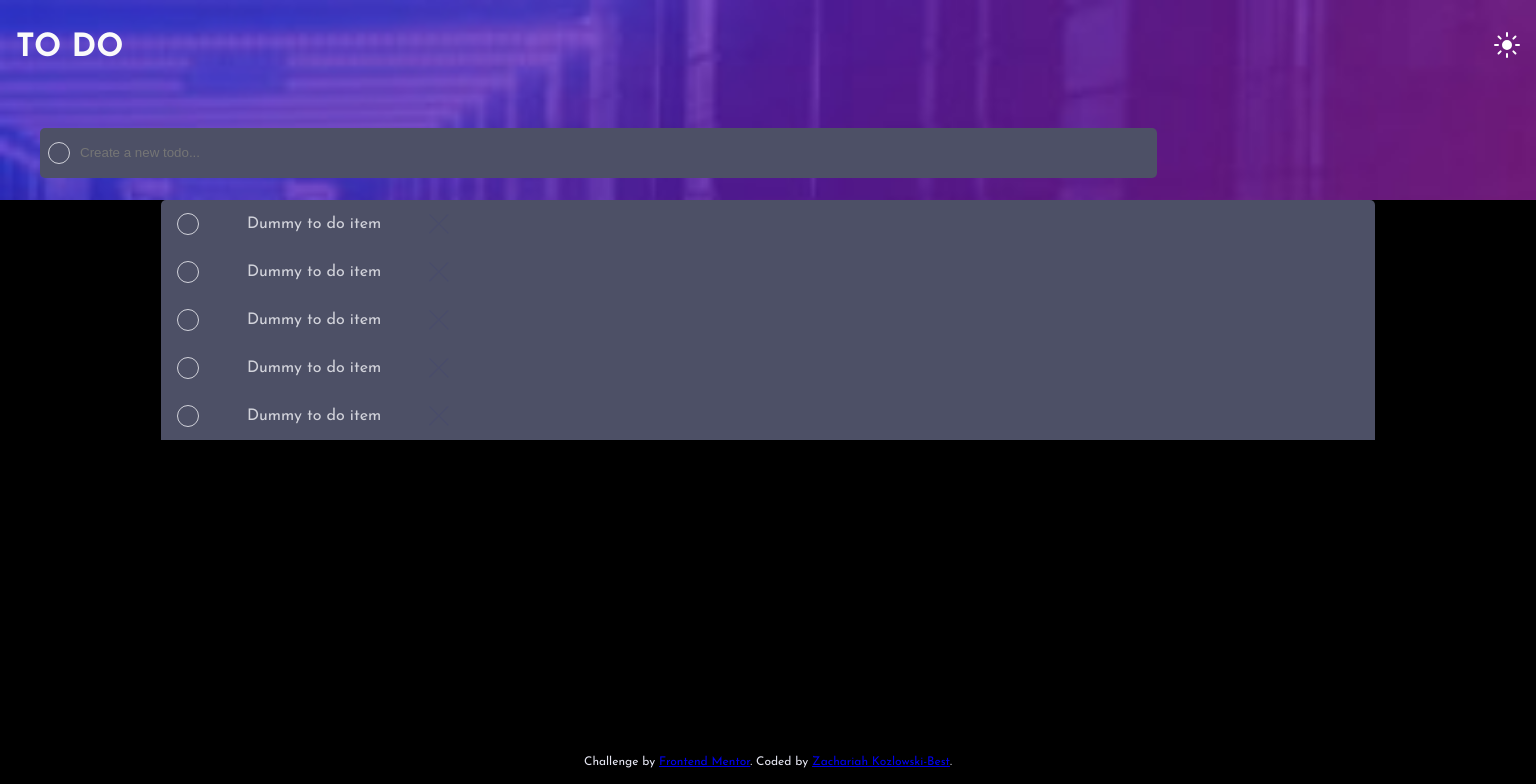
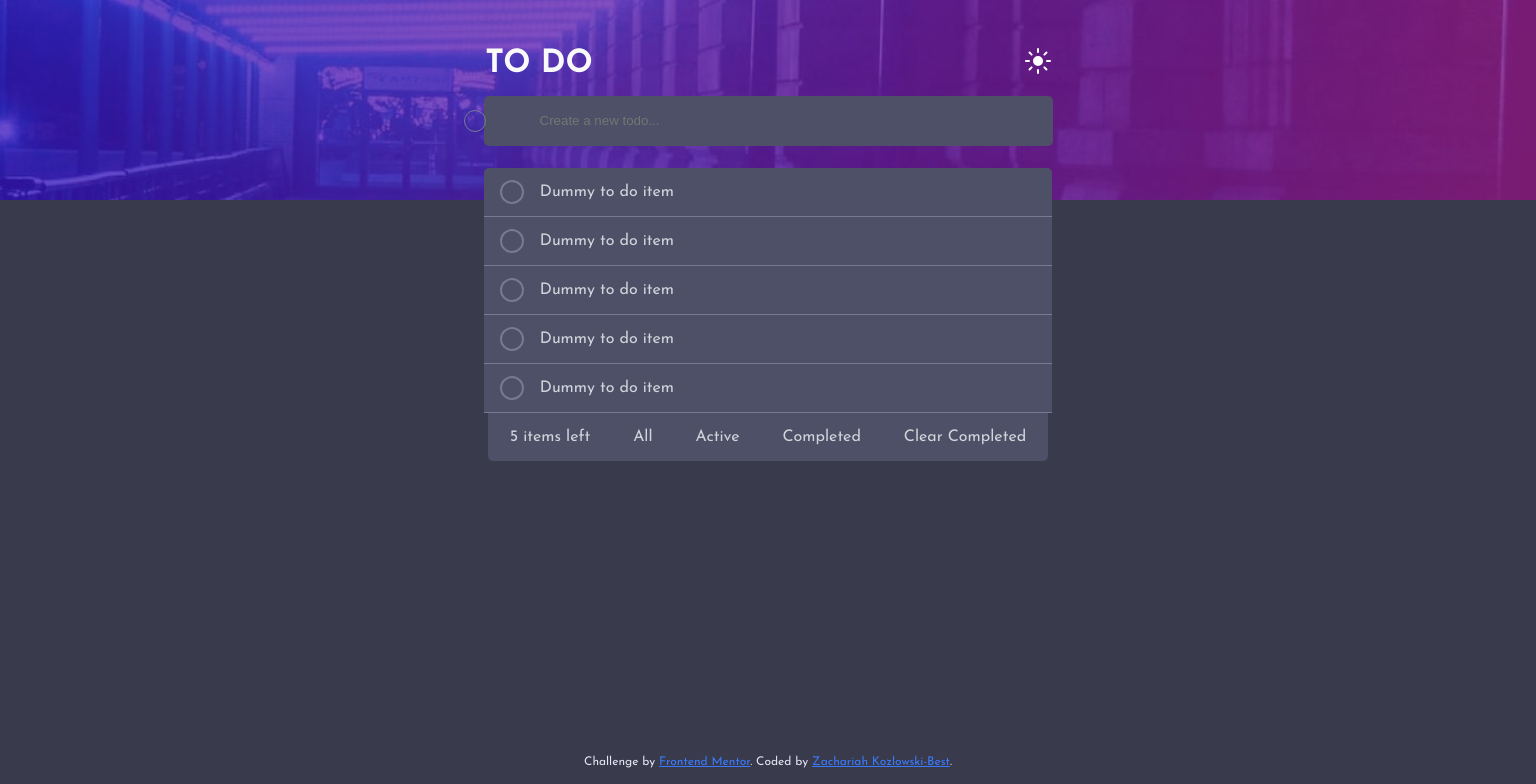
Before and after one commit to zach7815/ToDoList, a React (Create React App) app in the folder task-app/: page / in a window 1536 px wide. Shown: the top 784 px of the page. Built offline with nearby package versions, Linux system fonts and the light colour scheme.

Commit message:
finished majority of mobile and desktop UI layout

```diff
--- a/task-app/src/App.js
+++ b/task-app/src/App.js
@@ -4,9 +4,6 @@ import Header from './components/Header';
 import Attribution from './components/Attribution';
 import ListContainer from './components/ListContainer';
 import ToggleState from './components/ToggleState';
-import ItemCount from './components/ItemCount';
-
-
 
 
 function App() {
@@ -14,8 +11,9 @@ function App() {
     <div className="App">
 <Header/>
 <ListContainer/>
-<ItemCount/>
 <ToggleState/>
+
+
 <Attribution/>
     </div>
   );
--- a/task-app/src/App.scss
+++ b/task-app/src/App.scss
@@ -11,8 +11,11 @@ $dayVGrayBlue:hsl(235, 19%, 35%);
 /*Dark Theme Colors*/
 $nightVBlue:hsl(235, 21%, 11%);
 $nightVDesBlue:hsl(235, 24%, 19%);
+//circle, crosses and dividing line accent color
 $nightGrayBlue:hsl(234, 11%, 52%);
+// todolist bg color
 $nightVGrayBlue:hsl(233, 14%, 35%);
+// background color main section
 $nightExtrGrayBlue:hsl(237, 14%, 26%);
 
 /*shared theme colour*/
@@ -22,20 +25,26 @@ $fontFamily:"Josefin Sans",sans-serif;
 
 @mixin circle(
 $border-color:$dayLightGrayBlue,
-$position:absolute,
-$top:6.85rem,
-$left:3rem
-
+$inputCircle:false
 ) {
-  position:$position;
-  top:$top;
-  left:$left;
   height: 20px;
   width: 20px;
   border-style: solid;
   border-width: 1px;
   border-color: $border-color;
   border-radius: 50%;
+
+
+  @if $inputCircle {
+    position:absolute;
+  top:4.85rem;
+  left:3rem;
+  }
+  @else{
+    position: initial;
+  cursor: pointer;
+  }
+
 }
 
 
@@ -43,7 +52,7 @@ body{
   margin:0;
   padding:0;
   box-sizing: border-box;
-  background-color: black;
+  background-color: $nightExtrGrayBlue;
   font-family: $fontFamily;
 }
 
@@ -60,6 +69,7 @@ body{
     color: $dayVLightGray;
     text-transform: uppercase;
   }
+
 
   .heading{
     display: flex;
@@ -84,17 +94,17 @@ background-size: cover;
   input{
     background-color: $nightVGrayBlue;
     border: none;
-    color:$dayLightGrayBlue;
+    color:$dayLightGrayBlue;;
     border-radius: 5px;
     position: relative;
-    padding-left: 2.5rem;
-    left: 2.5rem;
-    top:6rem;
-    width: 70%;
+    padding-left: 3.5rem;
+    left: 2rem;
+    top:4rem;
+    width: 67%;
     line-height: 3rem;
   }
 .innerCircle{
-  @include circle
+  @include circle($nightGrayBlue, true)
 }
 }
 }
@@ -105,43 +115,89 @@ background-size: cover;
   justify-content: center;
   align-items: center;
   width: 78%;
+  position: relative;
+  bottom:2rem;
+  color:$dayLightGrayBlue;
 
-
-  color:$dayLightGrayBlue;
   .item{
+    background:$nightVGrayBlue;
     display: flex;
     justify-content:flex-start;
    align-content: center;
-    background:$nightVGrayBlue;
     width: 100%;
     position: relative;
     padding-left: 1rem;
-    gap: 3rem;
+    gap: 1rem;
+    border-bottom: solid 1px $nightGrayBlue;
 
 
     &.item:first-child{
       border-radius: 5px 5px 0 0;
     }
     .innerCircle{
+      justify-self: flex-start;
       align-self:center;
-      @include circle($dayLightGrayBlue,initial)
+      @include circle($nightGrayBlue)
 
     }
 
     .cross{
-      height: 20px;
-      color:$dayLightGrayBlue;
+      fill:$nightGrayBlue;
+      height: auto;
+      width: auto;
       align-self: center;
-
+      position: relative;
+      left:4rem;
+      cursor: pointer;
     }
 
+  }
+  .itemCount{
+    width: 100%;
+    background:$nightVGrayBlue;
+    justify-content: flex-start;
+    padding:1rem 0 1rem 1rem;
+    text-transform: capitalize;
+    display: flex;
+    gap:4rem;
+    border-radius: 0 0 5px 5px;
+    .clearBtn{
+      cursor: pointer;
+    }
+  }
+}
 
-
-
+.Toggles{
+  background:$nightVGrayBlue;
+  color:$dayLightGrayBlue;
+  display: flex;
+  justify-content: space-around;
+  width: 74%;
+  border-radius: 5px;
+  padding: 1rem;
+  span:hover{
+    color:$primary;
+    cursor: pointer;
+  }
+  span::active{
+    color:$primary;
 
   }
 }
 
+.deskToggle{
+background-color:$nightVGrayBlue;
+color:$dayLightGrayBlue;
+display: flex;
+padding: 1rem 0 1rem 0;
+justify-content: space-around;
+width: 49.8%;;
+max-width: 559.35px;
+border-radius: 0 0 5px 5px;
+span:hover{
+ color:$primary;
+}
+}
 
 
 .attribution{
@@ -150,4 +206,69 @@ background-size: cover;
   font-size: 0.75rem;
   text-align: center;
   bottom:2rem;
+  width: 50%;
+  a{
+    color: $primary;
+  }
 }
+
+@media screen and (min-width:1439px) {
+.header{
+  background-image: url('./images/bg-desktop-dark.jpg');
+  .heading{
+    justify-content: center;
+    top:3rem;
+  gap:27rem;
+  }
+
+  .inputWrap{
+    display: flex;
+    justify-content: center;
+    input{
+      width: 35%;
+      max-width: 511px;
+      left: 0%;
+      right:1rem;
+    }
+    .innerCircle{
+      left: 29rem;
+    }
+}
+
+}
+.listContent{
+.item{
+  gap:1rem;
+
+  .innerCircle{
+    border-width: 2px;
+  }
+
+  .cross{
+    left:20rem;
+    display:none;
+  }
+}
+
+.item:hover{
+  .cross{
+    display: block;
+  }
+}
+
+
+  .item{
+    width: 48.5%;
+    max-width:552.317px
+  }
+  .itemCount{
+    display:none;
+  }
+}
+
+.Toggles{
+  display: none;
+}
+
+
+}
--- /dev/null
+++ b/task-app/src/components/DesktopFilters.jsx
@@ -0,0 +1,15 @@
+import React from "react";
+
+const DesktopFilters=()=>{
+    return(
+        <div className="deskToggle">
+        <span> 5 items left</span>
+        <span>All</span>
+        <span>Active</span>
+        <span>Completed</span>
+        <span>Clear Completed</span>
+        </div>
+    )
+}
+
+export default DesktopFilters
--- a/task-app/src/components/Header.jsx
+++ b/task-app/src/components/Header.jsx
@@ -7,7 +7,7 @@ const Header = ()=>{
         <div className="header">
         <div className='heading'>
         <h1>to do</h1>
-        <img src={sunIcon} alt="toggle moon/darkmode"/>
+        <img className='icon' src={sunIcon} alt="toggle moon/darkmode"/>
         </div>
         <div className='inputWrap'>
         < input type="text" placeholder="Create a new todo..." maxLength="50"/>
--- a/task-app/src/components/ItemCount.jsx
+++ b/task-app/src/components/ItemCount.jsx
@@ -4,7 +4,7 @@ const ItemCount= ()=>{
     return(
         <div className="itemCount">
             <span>5 items left</span>
-            <span>clear completed</span>
+            <span className="clearBtn">clear completed</span>
         </div>
     )
 };
--- a/task-app/src/components/ListContainer.jsx
+++ b/task-app/src/components/ListContainer.jsx
@@ -1,5 +1,7 @@
 import React from "react";
 import ListItem from "./ListItem";
+import ItemCount from './ItemCount';
+import DesktopFilters from "./DesktopFilters";
 
 const ListContainer = ()=>{
     return(
@@ -9,6 +11,8 @@ const ListContainer = ()=>{
         <ListItem/>
         <ListItem/>
         <ListItem/>
+        <ItemCount/>
+        <DesktopFilters/>
         </div>
     )
 }
--- a/task-app/src/components/listItem.jsx
+++ b/task-app/src/components/listItem.jsx
@@ -1,12 +1,13 @@
 import React from "react";
-import cross from "../images/icon-cross.svg"
+
 
 const ListItem = () =>{
     return(
         <div className="item">
         <span className="innerCircle"></span>
         <p>Dummy to do item</p>
-        <img className="cross" src={cross} alt="cross symbol for deletion of item"/>
+        <svg className="cross"
+        xmlns="http://www.w3.org/2000/svg" width="18" height="18"><path  fillRule="evenodd" d="M16.97 0l.708.707L9.546 8.84l8.132 8.132-.707.707-8.132-8.132-8.132 8.132L0 16.97l8.132-8.132L0 .707.707 0 8.84 8.132 16.971 0z"/></svg>
         </div>
     )
 }
```
